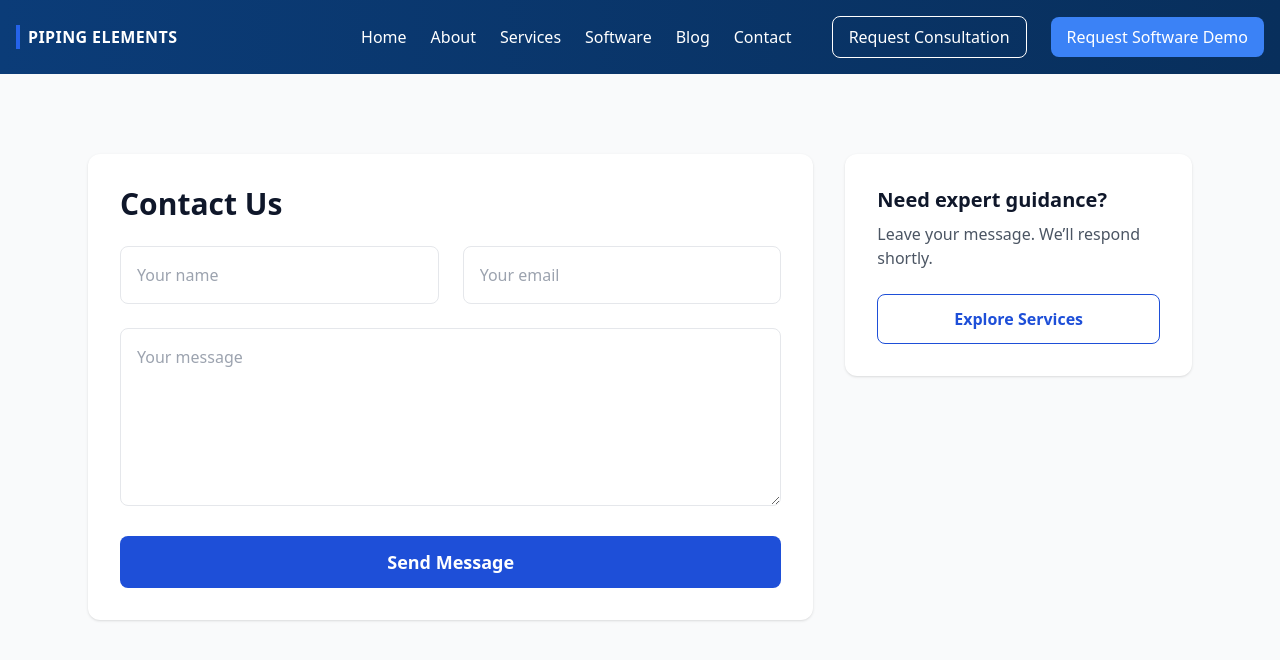
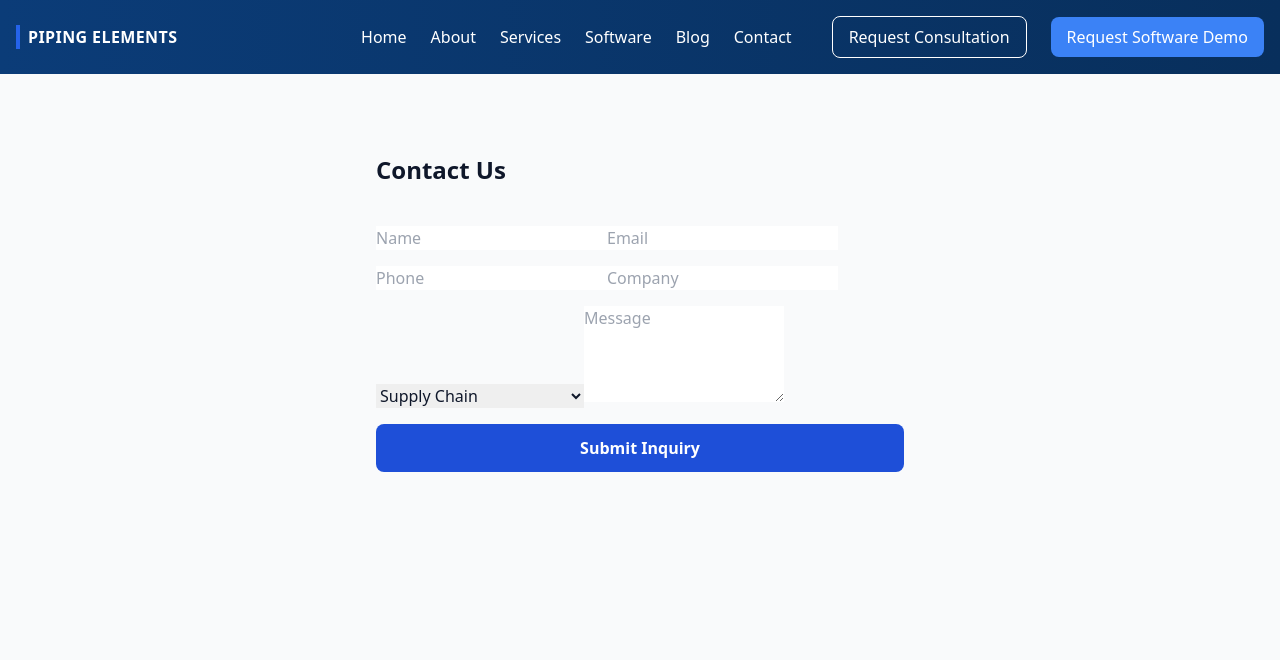
Before and after one commit to Muhammadshajid/piping-elements-website, a Next.js app: page /contact in a window 1280 px wide. Shown: the top 660 px of the page. Built offline with nearby package versions, Linux system fonts and the light colour scheme.

Commit message:
Update page.tsx

```diff
--- a/app/contact/page.tsx
+++ b/app/contact/page.tsx
@@ -4,93 +4,74 @@ import { useState } from "react";
 import { supabase } from "@/lib/supabaseClient";
 
 export default function ContactPage() {
-  const [name, setName] = useState("");
-  const [email, setEmail] = useState("");
-  const [message, setMessage] = useState("");
   const [loading, setLoading] = useState(false);
+  const [success, setSuccess] = useState(false);
 
-  async function handleSubmit(e: React.FormEvent) {
+  async function handleSubmit(e: React.FormEvent<HTMLFormElement>) {
     e.preventDefault();
     setLoading(true);
 
+    const form = e.currentTarget;
+    const formData = new FormData(form);
+
     const { error } = await supabase
       .from("contact_inquiries")
-      .insert([{ name, email, message }]);
+      .insert([
+        {
+          name: formData.get("name"),
+          email: formData.get("email"),
+          phone: formData.get("phone"),
+          company: formData.get("company"),
+          service: formData.get("service"),
+          message: formData.get("message"),
+        },
+      ]);
 
     setLoading(false);
 
-    if (error) {
-      alert("Something went wrong");
+    if (!error) {
+      setSuccess(true);
+      form.reset();
     } else {
-      alert("Message sent successfully");
-      setName("");
-      setEmail("");
-      setMessage("");
+      alert("Something went wrong. Try again.");
     }
   }
 
   return (
-    <section className="py-20 bg-gray-50">
-      <div className="max-w-6xl mx-auto px-6 grid md:grid-cols-3 gap-8">
+    <section className="py-20">
+      <div className="max-w-xl mx-auto px-6">
+        <h1 className="text-2xl font-bold mb-6">Contact Us</h1>
 
-        {/* FORM */}
-        <form
-          onSubmit={handleSubmit}
-          className="md:col-span-2 bg-white rounded-xl shadow p-8"
-        >
-          <h1 className="text-3xl font-bold mb-6">Contact Us</h1>
+        {success && (
+          <p className="mb-4 text-green-600">
+            ✅ Message sent successfully
+          </p>
+        )}
 
-          <div className="grid md:grid-cols-2 gap-6 mb-6">
-            <input
-              type="text"
-              placeholder="Your name"
-              value={name}
-              onChange={(e) => setName(e.target.value)}
-              required
-              className="border rounded-lg p-4 w-full"
-            />
+        <form onSubmit={handleSubmit} className="space-y-4">
+          <input name="name" placeholder="Name" required className="input" />
+          <input name="email" placeholder="Email" required className="input" />
+          <input name="phone" placeholder="Phone" className="input" />
+          <input name="company" placeholder="Company" className="input" />
 
-            <input
-              type="email"
-              placeholder="Your email"
-              value={email}
-              onChange={(e) => setEmail(e.target.value)}
-              required
-              className="border rounded-lg p-4 w-full"
-            />
-          </div>
+          <select name="service" className="input">
+            <option>Supply Chain</option>
+            <option>Engineering Consultancy</option>
+            <option>Expert Advisory</option>
+            <option>Software</option>
+          </select>
 
           <textarea
-            placeholder="Your message"
-            value={message}
-            onChange={(e) => setMessage(e.target.value)}
-            required
-            rows={6}
-            className="border rounded-lg p-4 w-full mb-6"
+            name="message"
+            placeholder="Message"
+            rows={4}
+            className="input"
           />
 
-          <button
-            disabled={loading}
-            className="btn-primary w-full py-4 text-lg"
-          >
-            {loading ? "Sending..." : "Send Message"}
+          <button disabled={loading} className="btn-primary w-full">
+            {loading ? "Sending..." : "Submit Inquiry"}
           </button>
         </form>
-
-        {/* SIDE CARD */}
-        <div className="bg-white rounded-xl shadow p-8 h-fit">
-          <h3 className="text-xl font-semibold mb-2">
-            Need expert guidance?
-          </h3>
-          <p className="text-gray-600 mb-6">
-            Leave your message. We’ll respond shortly.
-          </p>
-
-          <a href="/services" className="btn-outline w-full text-center block">
-            Explore Services
-          </a>
-        </div>
-
       </div>
     </section>
   );
```
